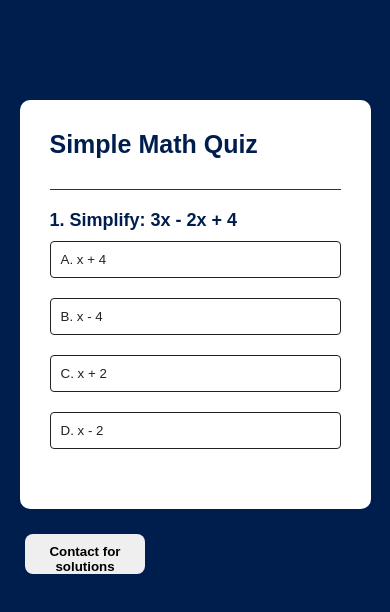
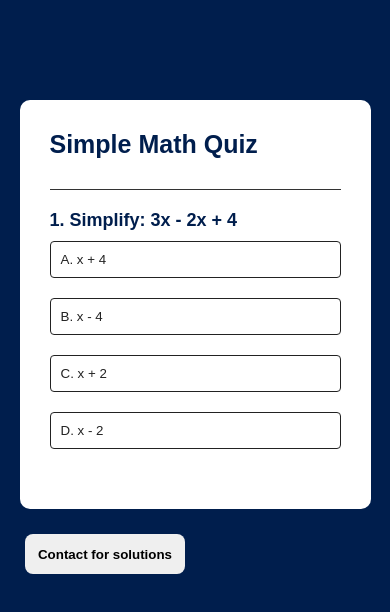
Before and after one commit to Itz-Caseay/Math_Quiz, a plain HTML site: page index.html in a window 390 px wide. Drawn offline with Linux system fonts and the light colour scheme.

Commit message:
She tried with caseay's help

```diff
--- a/styles/style.css
+++ b/styles/style.css
@@ -143,7 +143,7 @@ a img{
   @media (max-width: 720px){
     .bxt{
       display: block;
-      width: 120px;
+      width: 160px;
       height: 40px;
       align-self: center;
       margin: 25px;
```
